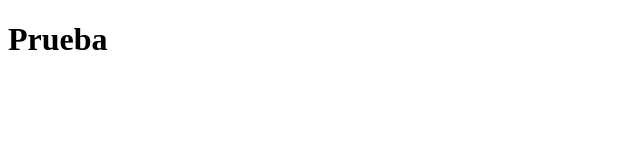
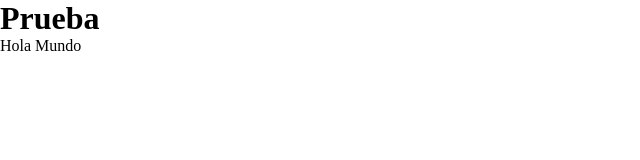
Before and after one commit to gastoncabrera/gitcolaborativo, a plain HTML site: page index.html in a window 1280 px wide. Shown: the whole page, without its empty margins (0-640 px from the left). Drawn offline with Linux system fonts and the light colour scheme.

Commit message:
texto añadido

```diff
--- a/index.html
+++ b/index.html
@@ -9,6 +9,7 @@
   </head>
   <body>
     <h1>Prueba</h1>
+    <div></div>Hola Mundo</div>
     <script src="./index.js"></script>
   </body>
 </html>
--- a/stylos.css
+++ b/stylos.css
@@ -0,0 +1,8 @@
+*{
+  margin: 0;
+  padding: 0;
+}
+
+div{
+  color: red;
+}
```
